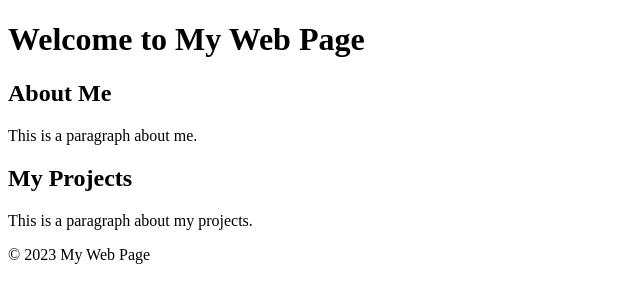
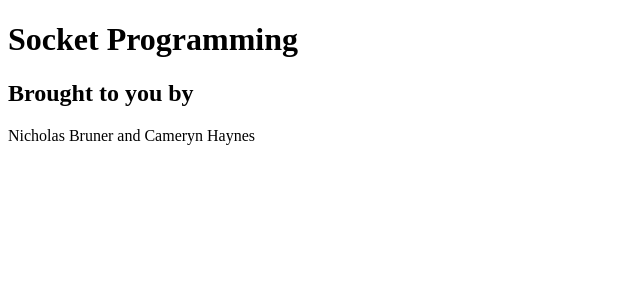
Before and after one commit to Nichz123/SocketProgramming, a plain HTML site: page index.html in a window 1280 px wide. Shown: the whole page, without its empty margins (0-640 px from the left). Drawn offline with Linux system fonts and the light colour scheme.

Commit message:
Updated index.html

```diff
--- a/index.html
+++ b/index.html
@@ -2,23 +2,16 @@
 <html lang="en">
         <meta charset="UTF-8">
         <meta name="viewport" content="width=device-width, initial-scale=1.0">
-        <title>My Web Page</title>
+        <title>Socket Programming</title>
     <body>
         <header>
-            <h1>Welcome to My Web Page</h1>
+            <h1>Socket Programming</h1>
         </header>
         <main>
             <section>
-                <h2>About Me</h2>
-                <p>This is a paragraph about me.</p>
-            </section>
-            <section>
-                <h2>My Projects</h2>
-                <p>This is a paragraph about my projects.</p>
+                <h2>Brought to you by</h2>
+                <p>Nicholas Bruner and Cameryn Haynes</p>
             </section>
         </main>
-        <footer>
-            <p>&copy; 2023 My Web Page</p>
-        </footer>
     </body>
 </html>
```
